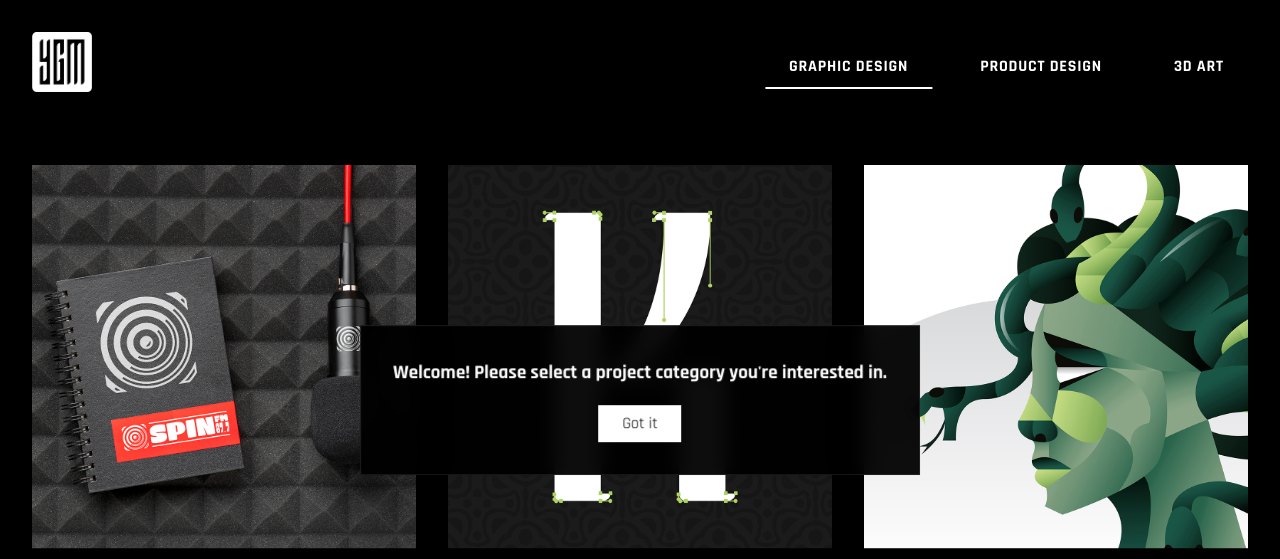
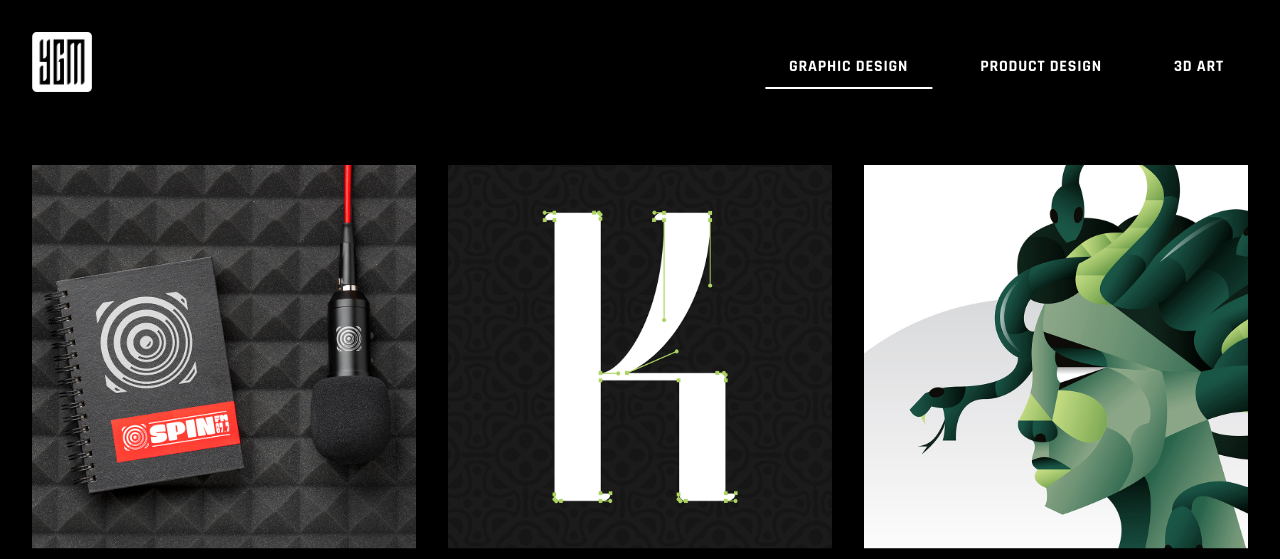
Before and after one commit to ygmgraphics/portfolio, a plain HTML site: page index.html in a window 1280 px wide. Shown: the top 559 px of the page. Drawn offline with Linux system fonts and the light colour scheme.

Commit message:
Update index.html

```diff
--- a/index.html
+++ b/index.html
@@ -23,44 +23,7 @@
             font-weight: 700;
         }
 
-        .welcome-message {
-            position: fixed;
-            top: 50%;
-            left: 50%;
-            transform: translate(-50%, -50%);
-            background: rgba(0, 0, 0, 0.95);
-            padding: 2rem;
-            text-align: center;
-            z-index: 1000;
-            opacity: 1;
-            transition: opacity 0.5s ease;
-            border: 1px solid rgba(255, 255, 255, 0.1);
-            backdrop-filter: blur(10px);
-        }
 
-        .welcome-message.hide {
-            opacity: 0;
-            pointer-events: none;
-        }
-
-        .welcome-message p {
-            font-size: 1.2rem;
-            margin-bottom: 1rem;
-        }
-
-        .welcome-message button {
-            background: white;
-            color: black;
-            border: none;
-            padding: 0.5rem 1.5rem;
-            cursor: pointer;
-            font-size: 1rem;
-            transition: all 0.3s ease;
-        }
-
-        .welcome-message button:hover {
-            background: #f0f0f0;
-        }
 
         .header {
             padding: 2rem;
@@ -279,11 +242,7 @@
     </style>
 </head>
 <body>
-    <!-- Welcome Message -->
-    <div class="welcome-message">
-        <p>Welcome! Please select a project category you're interested in.</p>
-        <button onclick="hideWelcome()">Got it</button>
-    </div>
+
 
     <header class="header">
         <div class="logo">
@@ -763,13 +722,7 @@
 
             let galleryImages = [];
 
-            // Welcome message
-            const welcomeMessage = document.querySelector('.welcome-message');
-            if (!localStorage.getItem('welcomeShown')) {
-                welcomeMessage.classList.remove('hide');
-            } else {
-                welcomeMessage.classList.add('hide');
-            }
+
 
             // Show all items initially
             setTimeout(() => {
```
